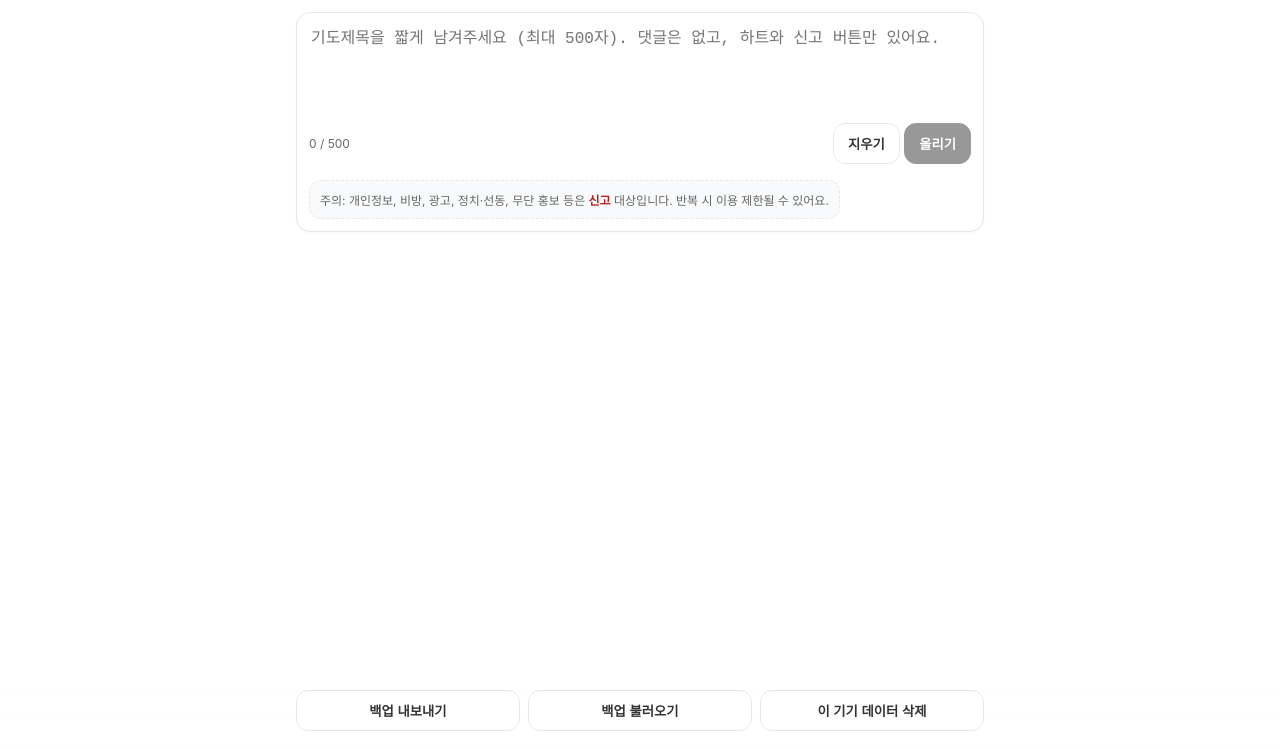
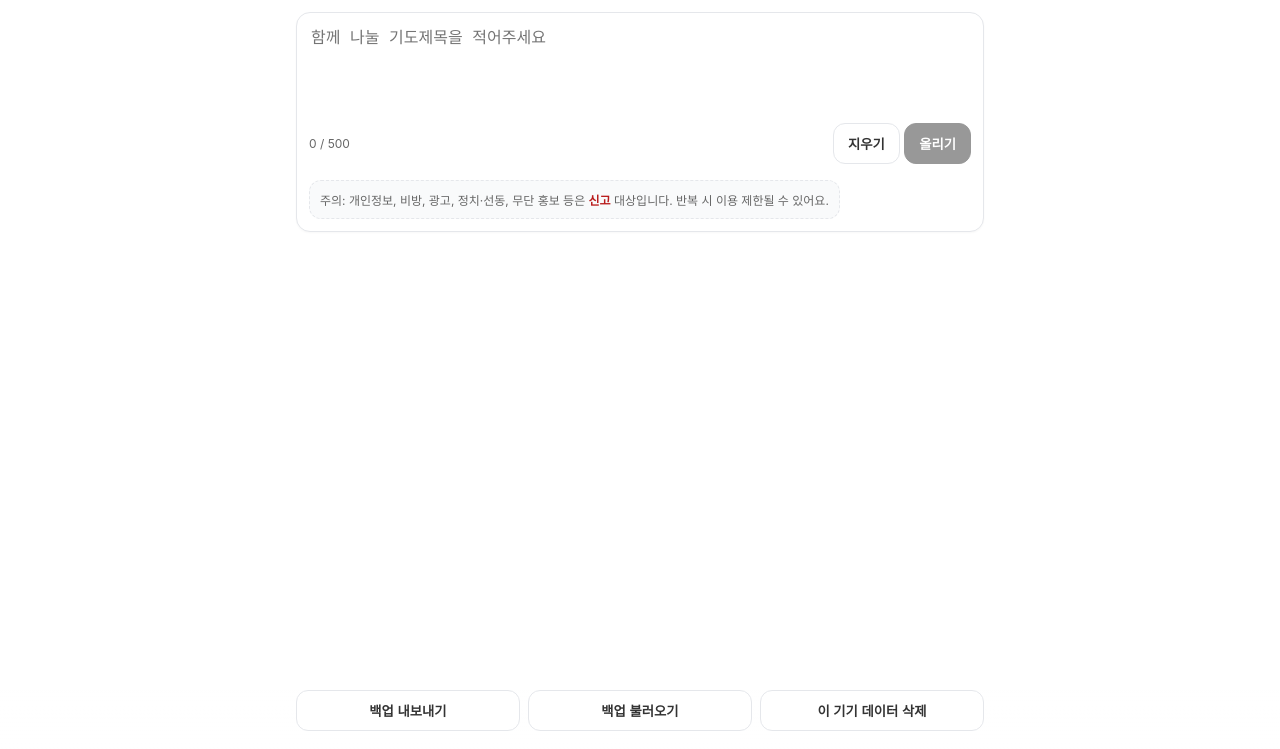
Before and after one commit to yakkio/amenclub-praywall, a plain HTML site: page index.html in a window 1280 px wide. Shown: the part 51-800 px from the top of the page. Drawn offline with Linux system fonts and the light colour scheme.

Commit message:
index.html

```diff
--- a/index.html
+++ b/index.html
@@ -97,7 +97,7 @@
 
   <main class="wrap">
     <section class="composer" aria-label="기도 글 작성">
-      <textarea id="postInput" maxlength="500" placeholder="기도제목을 짧게 남겨주세요 (최대 500자). 댓글은 없고, 하트와 신고 버튼만 있어요."></textarea>
+      <textarea id="postInput" maxlength="500" placeholder="함께 나눌 기도제목을 적어주세요"></textarea>
       <div class="row">
         <div class="muted"><span id="count">0</span> / 500</div>
         <div>
```
